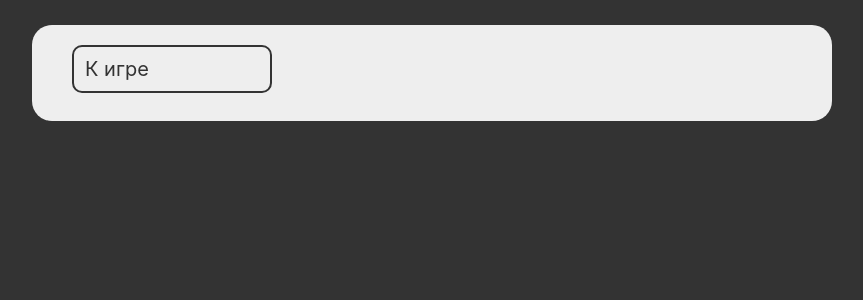
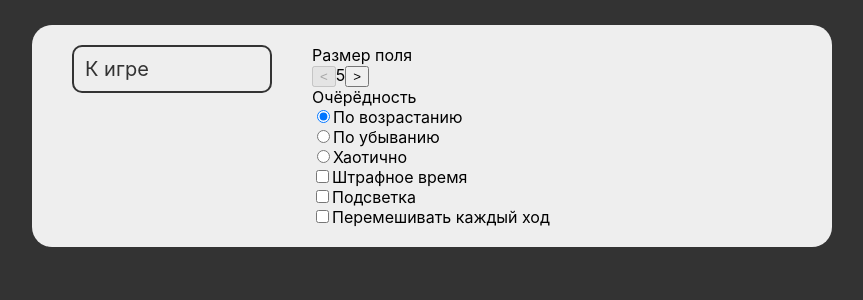
Before and after one commit to viseko/shulte-tab, a React (Create React App) app: page /options in a window 1280 px wide. Shown: the top 300 px of the page, without its empty margins (208-1071 px from the left). Built offline with nearby package versions, Linux system fonts and the light colour scheme.

Commit message:
Разработка компонентов для страницы Options

```diff
--- a/src/UI/Checkbox.jsx
+++ b/src/UI/Checkbox.jsx
@@ -0,0 +1,21 @@
+import React from 'react'
+
+const Checkbox = ({label, value, name, cb}) => {
+  const id = name;
+  const checked = !!value;
+
+  return (
+    <div className='checkbox'>
+      <input
+        type="checkbox"
+        id={id}
+        name={name}
+        checked={checked}
+        onChange={(e) => cb(name, e.target.checked)}
+        />
+        <label htmlFor={id}>{label}</label>
+    </div>
+  )
+}
+
+export default Checkbox
--- a/src/UI/Number.jsx
+++ b/src/UI/Number.jsx
@@ -0,0 +1,33 @@
+import React from 'react'
+
+const Number = ({min, max, cb, value, label, name}) => {
+  const isMax = () => {
+    return (+value >= +max);
+  };
+
+  const isMin = () => {
+    return (+value <= +min);
+  };
+
+  const increase = () => cb(name, +value + 1);
+  const deсrease = () => cb(name, +value - 1);
+
+  return (
+    <div className='number'>
+      {
+        label && <div className="number__label">{label}</div>
+      }
+      <div className="number__input">
+        <button className="number__control" disabled={isMin()} onClick={deсrease}>
+          &lt;
+        </button>
+        <span className="number__value">{value}</span>
+        <button className="number__control" disabled={isMax()} onClick={increase}>
+          &gt;
+        </button>
+      </div>
+    </div>
+  )
+}
+
+export default Number
--- a/src/UI/RadioGroup.jsx
+++ b/src/UI/RadioGroup.jsx
@@ -0,0 +1,35 @@
+import React from 'react'
+
+const RadioGroup = ({value, name, cb, options, label}) => {
+  let currentValue = value;
+
+  return (
+    <div className='radio-group'>
+      <div className="radio-group__label">{label}</div>
+      <div className="radio-group__list">
+        {
+          options.map(({value, text}) => {
+            const id = [name, value].join("-");
+            const checked = (value === currentValue);
+
+            return (
+              <div key={value} className="radio-group__item">
+                <input
+                  type="radio"
+                  name={name}
+                  value={value}
+                  id={id}
+                  checked={checked}
+                  onChange={(e) => cb(name, e.target.value)}
+                />
+                <label htmlFor={id}>{text}</label>
+              </div>
+            )
+          })
+        }
+      </div>
+    </div>
+  )
+}
+
+export default RadioGroup
--- a/src/pages/Options.jsx
+++ b/src/pages/Options.jsx
@@ -1,13 +1,76 @@
-import React from 'react';
+import React, { useState } from 'react';
 import Navigation from '../components/Navigation';
 import Button from '../UI/Button';
+import Checkbox from '../UI/Checkbox';
+import Number from '../UI/Number';
+import RadioGroup from '../UI/RadioGroup';
 
 const Options = () => {
+  // Временно здесь - потом вынести в контекст
+  const [options, setOptions] = useState({
+    size: 5,
+    order: "up", // up | down | random
+    penalty: false,
+    highlight: false,
+    mix: false
+  });
+
+  const changeOptions = (option, value) => {
+    const newOptions = {...options};
+    newOptions[option] = value;
+
+    setOptions(newOptions);
+  }
+
   return (
     <div className='page'>
       <Navigation>
         <Button to="/">К игре</Button>
       </Navigation>
+
+      <div className="options">
+        <Number
+          min="5"
+          max="10"
+          label="Размер поля"
+          value={options.size}
+          name="size"
+          cb={changeOptions}
+        />
+
+        <RadioGroup
+          value={options.order}
+          name="order"
+          cb={changeOptions}
+          label="Очёрёдность"
+          options={[
+            {value: "up", text: "По возрастанию"},
+            {value: "down", text: "По убыванию"},
+            {value: "random", text: "Хаотично"}
+          ]}
+        />
+
+        <Checkbox
+          label="Штрафное время"
+          value={options.penalty}
+          name="penalty"
+          cb={changeOptions}
+        />
+
+        <Checkbox
+          label="Подсветка"
+          value={options.highlight}
+          name="highlight"
+          cb={changeOptions}
+        />
+
+        <Checkbox
+          label="Перемешивать каждый ход"
+          value={options.mix}
+          name="mix"
+          cb={changeOptions}
+        />
+      </div>
     </div>
   )
 }
```
